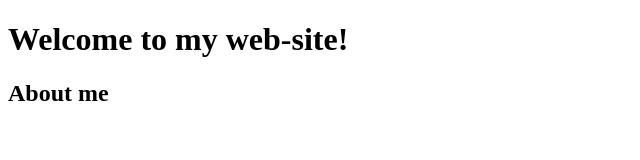
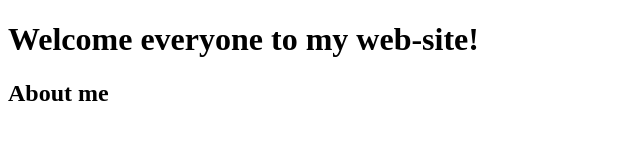
Before and after one commit to Sanzhanov/sanzhanov.github.io, a website: page index.html in a window 1280 px wide. Shown: the whole page, without its empty margins (0-640 px from the left). Drawn offline with Linux system fonts and the light colour scheme.

Commit message:
Main Header changed

```diff
--- a/index.html
+++ b/index.html
@@ -6,7 +6,7 @@
     <title>Alex Sanzhanov</title>
 </head>
 <body>
-    <h1>Welcome to my web-site!</h1>
+    <h1>Welcome everyone to my web-site!</h1>
     <h2>About me</h2>
 </body>
 </html>
```
